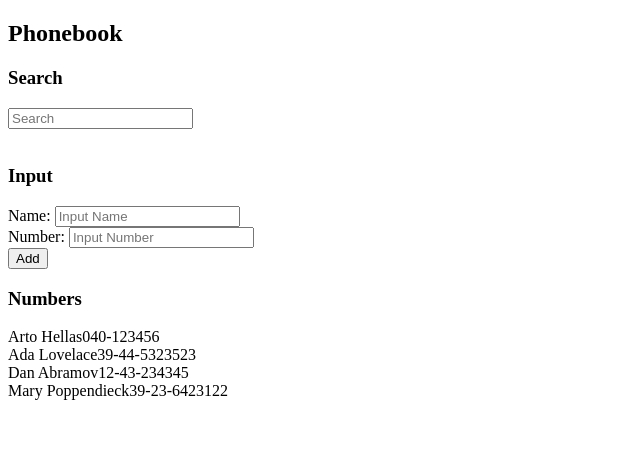
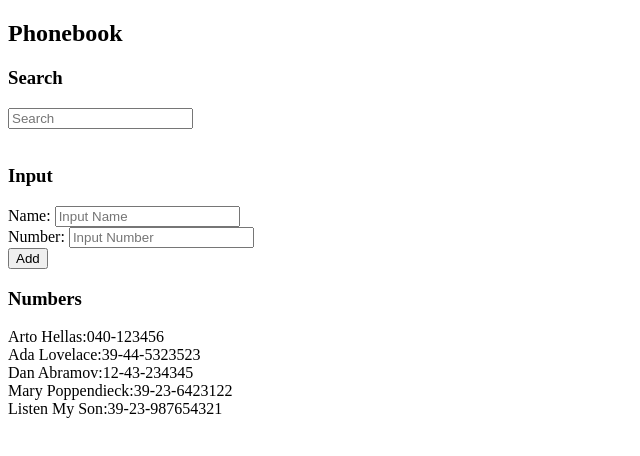
Before and after one commit to 22sanjeevrai22/fullstack-open-exercises, a React (Vite) app in the folder part-2/Part-2/: page / in a window 1280 px wide. Shown: the top 456 px of the page, without its empty margins (0-640 px from the left). Built offline with nearby package versions, Linux system fonts and the light colour scheme; data requests are answered from the project's data file.

Commit message:
2.11 completed

```diff
--- /dev/null
+++ b/part-2/Part-2/db.json
@@ -0,0 +1,29 @@
+{
+  "persons": [
+    {
+      "name": "Arto Hellas",
+      "number": "040-123456",
+      "id": "1"
+    },
+    {
+      "name": "Ada Lovelace",
+      "number": "39-44-5323523",
+      "id": "2"
+    },
+    {
+      "name": "Dan Abramov",
+      "number": "12-43-234345",
+      "id": "3"
+    },
+    {
+      "name": "Mary Poppendieck",
+      "number": "39-23-6423122",
+      "id": "4"
+    },
+    {
+      "name": "Listen My Son",
+      "number": "39-23-987654321",
+      "id": "5"
+    }
+  ]
+}
--- a/part-2/Part-2/package.json
+++ b/part-2/Part-2/package.json
@@ -7,9 +7,11 @@
     "dev": "vite",
     "build": "tsc -b && vite build",
     "lint": "eslint .",
-    "preview": "vite preview"
+    "preview": "vite preview",
+    "server": "json-server --port 3001 --watch db.json"
   },
   "dependencies": {
+    "axios": "^1.9.0",
     "react": "^19.1.0",
     "react-dom": "^19.1.0"
   },
@@ -22,6 +24,7 @@
     "eslint-plugin-react-hooks": "^5.2.0",
     "eslint-plugin-react-refresh": "^0.4.19",
     "globals": "^16.0.0",
+    "json-server": "^1.0.0-beta.3",
     "typescript": "~5.8.3",
     "typescript-eslint": "^8.30.1",
     "vite": "^6.3.5"
--- a/part-2/Part-2/src/App.tsx
+++ b/part-2/Part-2/src/App.tsx
@@ -1,4 +1,5 @@
-import { useState } from "react";
+import axios from "axios";
+import { useEffect, useState } from "react";
 interface Person {
   id: number;
   name: string;
@@ -31,8 +32,7 @@ const DisplayNumbers = ({ filteredPersons }: { filteredPersons: Person[] }) => {
       <h3>Numbers</h3>
       {filteredPersons.map((person: Person) => (
         <div key={person.name}>
-          {person?.name}
-          <span>{person?.number}</span>
+          {person?.name}:<span>{person?.number}</span>
         </div>
       ))}
     </>
@@ -84,6 +84,14 @@ const App = () => {
   const [newNumber, setNewNumber] = useState("");
   const [search, setSearch] = useState("");
 
+  useEffect(() => {
+    axios.get("http://localhost:3001/persons").then((res) => {
+      const data = res.data;
+      console.log("dataaa", data);
+      setPersons(data);
+    });
+  }, []);
+
   const filteredPersons: Person[] = persons.filter((person) =>
     person.name.toLowerCase().includes(search.toLowerCase())
   );
@@ -125,7 +133,6 @@ const App = () => {
     setNewNumber("");
   };
 
-  console.log("newname", newName);
   return (
     <div>
       <h2>Phonebook</h2>
```
Also changed, not shown: 1 other file (tests, documents, lock files or other folders).
